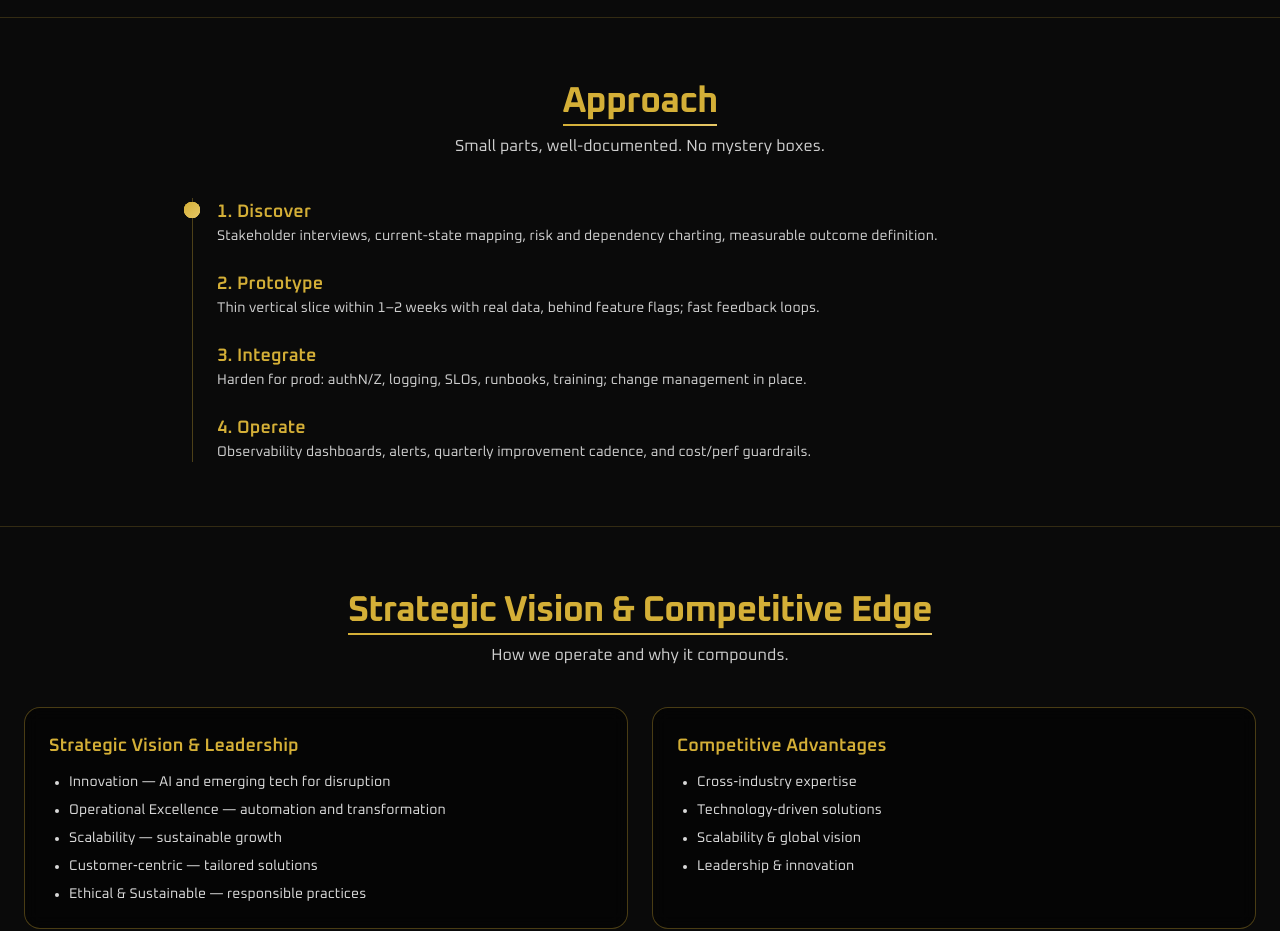
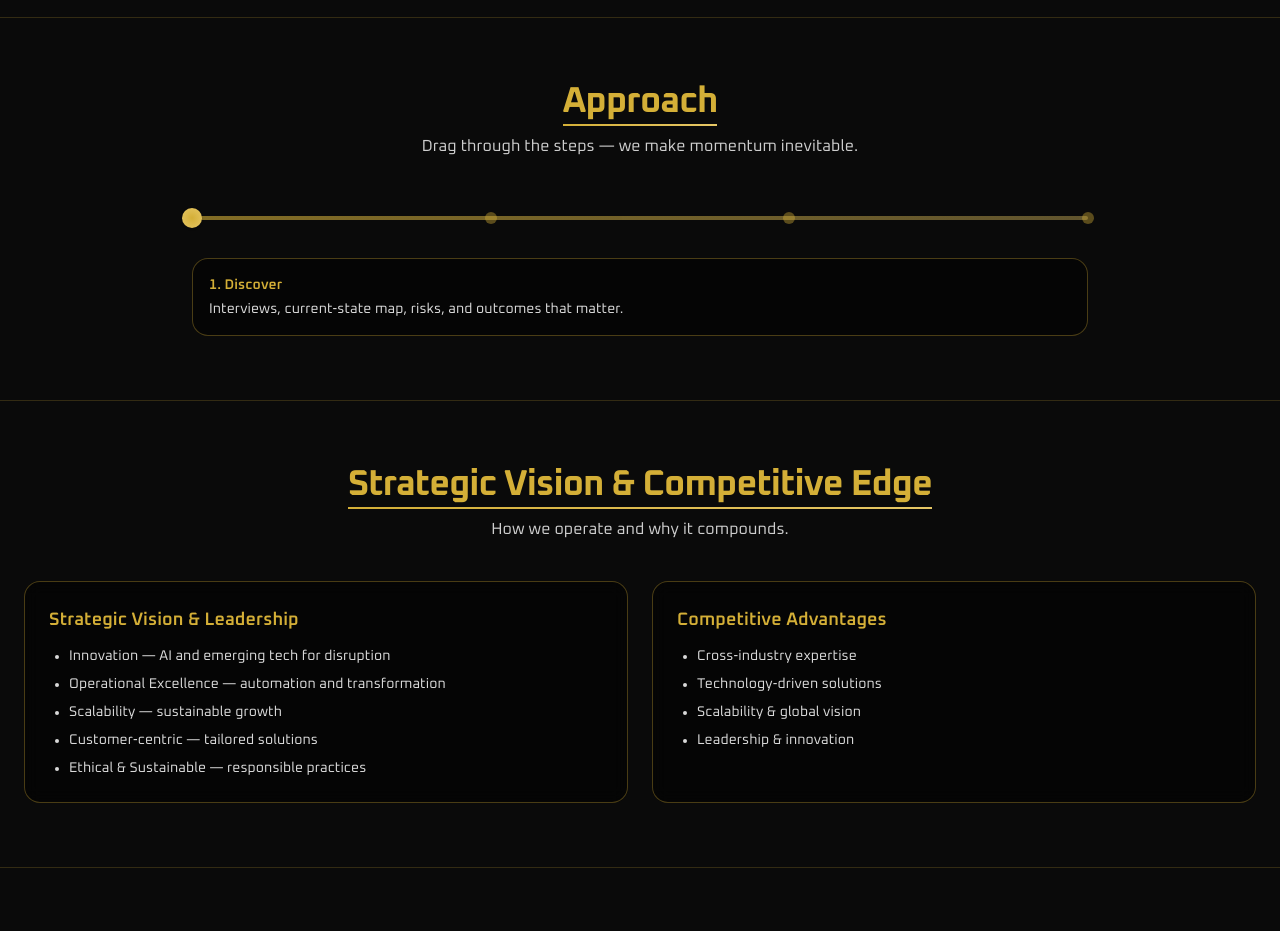
Before and after one commit to hrunx/hwah-website, a Next.js app: page / in a window 1280 px wide. Shown: the part 1560-2491 px from the top of the page. Built offline with nearby package versions, Linux system fonts and the light colour scheme.

Commit message:
feat: homepage draggable approach timeline + polish

```diff
--- a/src/app/page.tsx
+++ b/src/app/page.tsx
@@ -3,6 +3,7 @@
 import React from "react";
 import Image from "next/image";
 import { motion } from "framer-motion";
+import DraggableTimeline from "@/components/DraggableTimeline";
 import type { Variants } from "framer-motion";
 import { Rocket, Cpu, Radar, ShieldCheck, ArrowRight, Gauge, Cable } from "lucide-react";
 
@@ -140,28 +141,20 @@ function Solutions() {
 
 function Approach() {
   const steps = [
-    { k: "Discover", d: "Stakeholder interviews, current-state mapping, risk and dependency charting, measurable outcome definition." },
-    { k: "Prototype", d: "Thin vertical slice within 1–2 weeks with real data, behind feature flags; fast feedback loops." },
-    { k: "Integrate", d: "Harden for prod: authN/Z, logging, SLOs, runbooks, training; change management in place." },
-    { k: "Operate", d: "Observability dashboards, alerts, quarterly improvement cadence, and cost/perf guardrails." },
+    { k: "Discover", d: "Interviews, current‑state map, risks, and outcomes that matter." },
+    { k: "Prototype", d: "A thin vertical slice in 1–2 weeks with real data behind flags." },
+    { k: "Integrate", d: "Auth, logs, dashboards, runbooks; safe change controls in place." },
+    { k: "Operate", d: "Observability, reviews, and quarterly upgrades with cost/perf guardrails." },
   ];
   return (
     <section id="approach" className="relative border-t" style={{ borderColor: `${GOLD}33` }}>
       <div className="mx-auto max-w-7xl px-4 py-16 sm:px-6">
         <div className="mb-10 text-center">
           <h2 className="heading-underline text-3xl font-bold tracking-tight sm:text-4xl" style={{ color: GOLD }}>Approach</h2>
-          <p className="mt-2 text-white/80">Small parts, well-documented. No mystery boxes.</p>
+          <p className="mt-2 text-white/80">Drag through the steps — we make momentum inevitable.</p>
         </div>
         <div className="mx-auto max-w-4xl">
-          <ol className="relative space-y-6 border-l pl-6" style={{ borderColor: `${GOLD}55` }}>
-            {steps.map((s, i) => (
-              <motion.li key={i} initial={{ opacity: 0, x: -12 }} whileInView={{ opacity: 1, x: 0 }} viewport={{ once: true }} transition={{ type: "spring", stiffness: 120, damping: 18 }}>
-                <div className="absolute -left-[9px] top-1 h-4 w-4 rounded-full" style={{ background: `linear-gradient(135deg, ${GOLD}, ${GOLD_SOFT})` }} />
-                <h3 className="text-lg font-semibold" style={{ color: GOLD }}>{i + 1}. {s.k}</h3>
-                <p className="text-sm text-white/80">{s.d}</p>
-              </motion.li>
-            ))}
-          </ol>
+          <DraggableTimeline steps={steps} />
         </div>
       </div>
     </section>
--- a/src/app/services/ai/page.tsx
+++ b/src/app/services/ai/page.tsx
@@ -1,6 +1,7 @@
 import React from "react";
 import Badges from "@/components/Badges";
 import RevealTimeline from "@/components/RevealTimeline";
+import DraggableTimeline from "@/components/DraggableTimeline";
 
 const GOLD = "#D4AF37";
 
@@ -23,7 +24,7 @@ export default function AIService() {
             </div>
           ))}
         </div>
-        <RevealTimeline title="How we ship" steps={[
+        <DraggableTimeline title="How we ship" steps={[
           { k: "Discovery", d: "Use‑cases, data sources, and risk mapping." },
           { k: "Prototype", d: "Vertical slice in 1–2 weeks with real content." },
           { k: "Integrate", d: "AuthN/Z, logging, dashboards, and handover." },
--- a/src/app/services/automation/page.tsx
+++ b/src/app/services/automation/page.tsx
@@ -1,6 +1,7 @@
 import React from "react";
 import Badges from "@/components/Badges";
 import RevealTimeline from "@/components/RevealTimeline";
+import DraggableTimeline from "@/components/DraggableTimeline";
 
 const GOLD = "#D4AF37";
 
@@ -18,7 +19,7 @@ export default function Automation() {
           </div>
         ))}
       </div>
-      <RevealTimeline title="Path to live" steps={[
+      <DraggableTimeline title="Path to live" steps={[
         { k: "Map", d: "Steps, owners, integrations" },
         { k: "Slice", d: "Prototype within 1–2 weeks" },
         { k: "Harden", d: "Auth, logs, alerts, docs" },
--- a/src/app/services/data/page.tsx
+++ b/src/app/services/data/page.tsx
@@ -1,6 +1,7 @@
 import React from "react";
 import Badges from "@/components/Badges";
 import RevealTimeline from "@/components/RevealTimeline";
+import DraggableTimeline from "@/components/DraggableTimeline";
 
 const GOLD = "#D4AF37";
 
@@ -18,7 +19,7 @@ export default function DataService() {
           </div>
         ))}
       </div>
-      <RevealTimeline title="Data lifecycle" steps={[
+      <DraggableTimeline title="Data lifecycle" steps={[
         { k: "Model", d: "Agree on metrics and owners" },
         { k: "Ingest", d: "Pipelines to BigQuery/Postgres" },
         { k: "Validate", d: "Tests, lineage, and reviews" },
--- a/src/app/services/security/page.tsx
+++ b/src/app/services/security/page.tsx
@@ -1,6 +1,7 @@
 import React from "react";
 import Badges from "@/components/Badges";
 import RevealTimeline from "@/components/RevealTimeline";
+import DraggableTimeline from "@/components/DraggableTimeline";
 
 const GOLD = "#D4AF37";
 
@@ -18,7 +19,7 @@ export default function SecurityService() {
           </div>
         ))}
       </div>
-      <RevealTimeline title="Security by habit" steps={[
+      <DraggableTimeline title="Security by habit" steps={[
         { k: "Assess", d: "Boundary and secret reviews" },
         { k: "Harden", d: "Policies, least privilege, logs" },
         { k: "Train", d: "Runbooks and awareness" },
--- /dev/null
+++ b/src/components/DraggableTimeline.tsx
@@ -0,0 +1,86 @@
+"use client";
+
+import React, { useEffect, useMemo, useRef, useState } from "react";
+import { motion, useMotionValue, animate } from "framer-motion";
+
+const GOLD = "#D4AF37";
+const GOLD_SOFT = "#E6C766";
+
+type Step = { k: string; d: string };
+
+export default function DraggableTimeline({ steps, title }: { steps: Step[]; title?: string }) {
+  const trackRef = useRef<HTMLDivElement | null>(null);
+  const [trackWidth, setTrackWidth] = useState(0);
+  const [active, setActive] = useState(0);
+  const x = useMotionValue(0);
+
+  // measure width
+  useEffect(() => {
+    const el = trackRef.current;
+    if (!el) return;
+    const ro = new ResizeObserver(() => setTrackWidth(el.clientWidth));
+    ro.observe(el);
+    setTrackWidth(el.clientWidth);
+    return () => ro.disconnect();
+  }, []);
+
+  const positions = useMemo(() => {
+    const n = Math.max(steps.length - 1, 1);
+    return steps.map((_, i) => (trackWidth * i) / n);
+  }, [steps, trackWidth]);
+
+  // snap handle to active step
+  useEffect(() => {
+    if (!positions.length) return;
+    const controls = animate(x, positions[active], { type: "spring", stiffness: 220, damping: 24 });
+    return () => controls.stop();
+  }, [active, positions]);
+
+  const onDragEnd = () => {
+    if (!positions.length) return;
+    const current = x.get();
+    const nearestIndex = positions.reduce((bestIdx, val, idx) => {
+      return Math.abs(val - current) < Math.abs(positions[bestIdx] - current) ? idx : bestIdx;
+    }, 0);
+    setActive(nearestIndex);
+  };
+
+  return (
+    <div className="mt-10">
+      {title ? (
+        <h3 className="font-display text-lg font-semibold" style={{ color: GOLD }}>{title}</h3>
+      ) : null}
+      <div className="mt-4">
+        <div ref={trackRef} className="relative h-10 w-full select-none">
+          <div
+            className="absolute top-1/2 h-1 w-full -translate-y-1/2 rounded-full"
+            style={{ background: `linear-gradient(90deg, ${GOLD}99, ${GOLD_SOFT}66)` }}
+          />
+          {positions.map((left, i) => (
+            <button
+              key={i}
+              type="button"
+              onClick={() => setActive(i)}
+              className="absolute top-1/2 h-3 w-3 -translate-x-1/2 -translate-y-1/2 rounded-full"
+              style={{ left, background: i === active ? GOLD : `${GOLD}66` }}
+              aria-label={`Step ${i + 1}`}
+            />
+          ))}
+          <motion.div
+            className="absolute top-1/2 h-5 w-5 -translate-x-1/2 -translate-y-1/2 cursor-grab rounded-full shadow"
+            style={{ x, background: `radial-gradient(circle, ${GOLD}, ${GOLD_SOFT})` }}
+            drag="x"
+            dragConstraints={{ left: 0, right: Math.max(positions[positions.length - 1] || 0, 0) }}
+            dragElastic={0.05}
+            onDragEnd={onDragEnd}
+            aria-label="Timeline handle"
+          />
+        </div>
+        <div className="mt-5 rounded-2xl border bg-black/50 p-4" style={{ borderColor: `${GOLD}55` }}>
+          <h4 className="font-display text-sm font-semibold" style={{ color: GOLD }}>{active + 1}. {steps[active]?.k}</h4>
+          <p className="mt-1 text-sm text-white/85">{steps[active]?.d}</p>
+        </div>
+      </div>
+    </div>
+  );
+}
```
